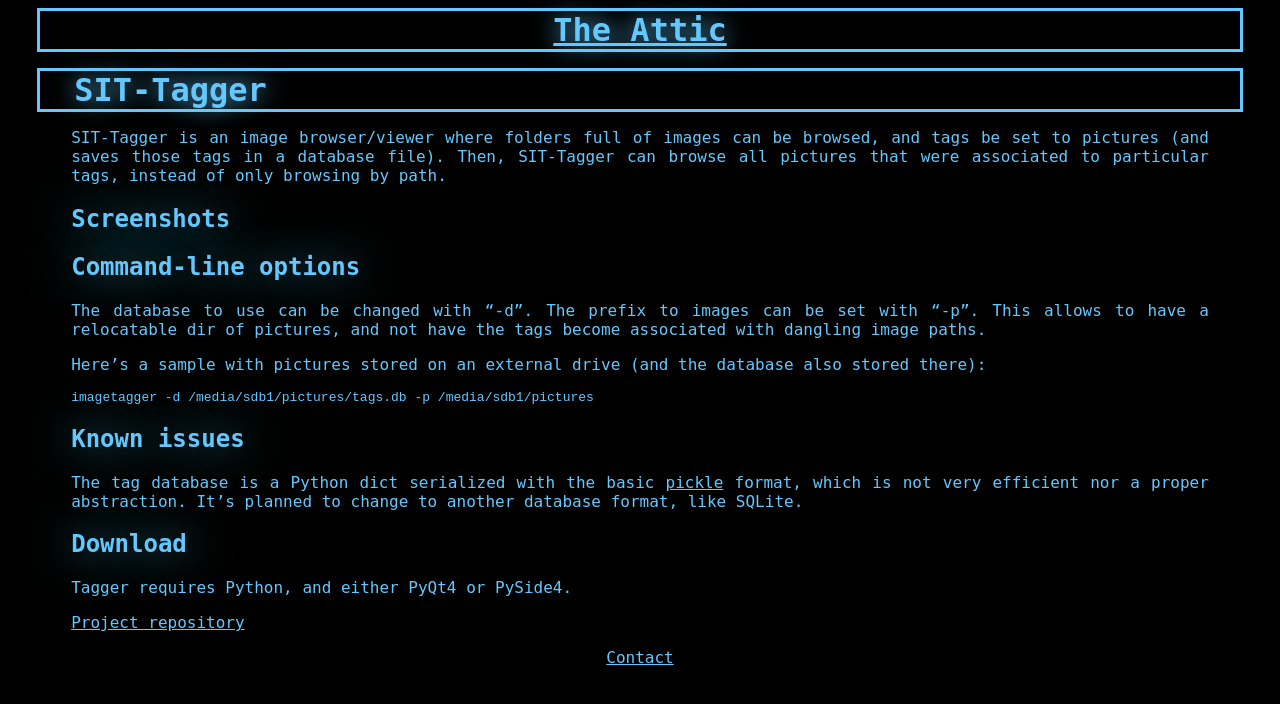
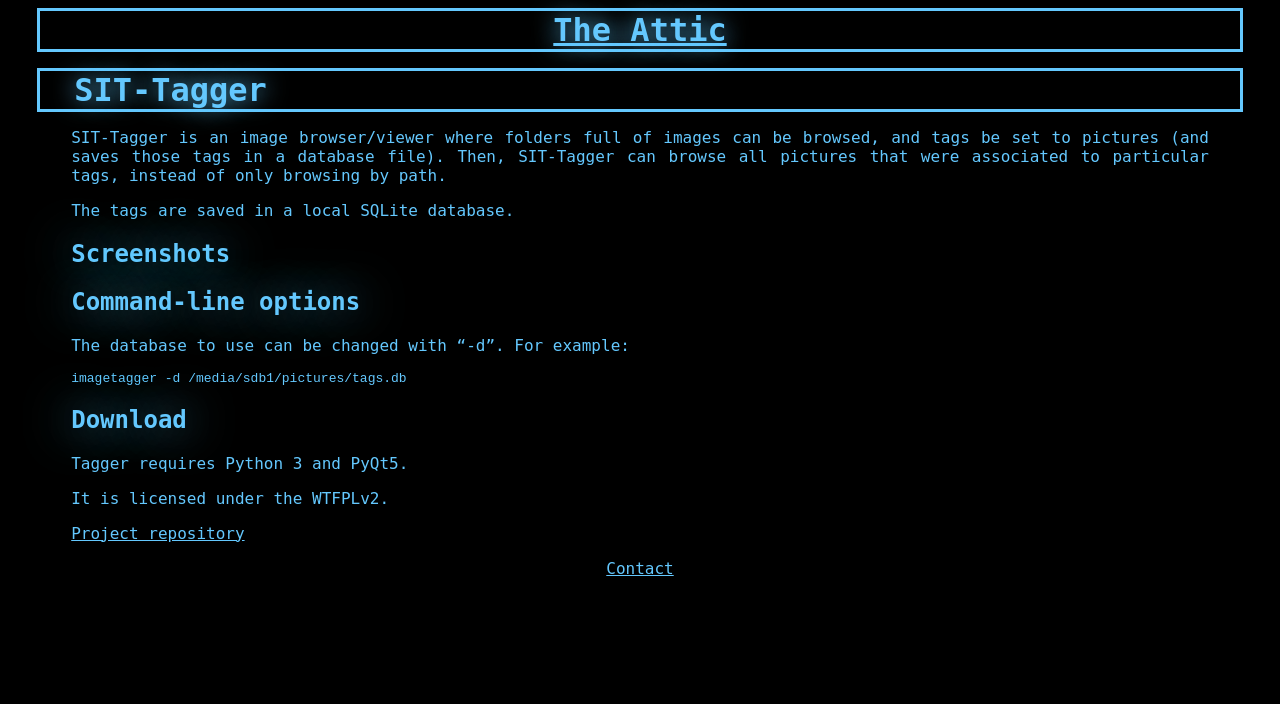
Before and after one commit to hydrargyrum/hydrargyrum.github.io, a Jekyll site: the page built from sit-tagger/index.md, in a window 1280 px wide. Shown: the top 704 px of the page. Built offline with Jekyll 4.4.1, drawn with Linux system fonts in a browser that asks for light colours.

Commit message:
update sit-tagger page

```diff
--- a/sit-tagger/index.md
+++ b/sit-tagger/index.md
@@ -7,24 +7,21 @@
 
 SIT-Tagger is an image browser/viewer where folders full of images can be browsed, and tags be set to pictures (and saves those tags in a database file). Then, SIT-Tagger can browse all pictures that were associated to particular tags, instead of only browsing by path.
 
+The tags are saved in a local SQLite database.
+
 ## Screenshots ##
-
 
 
 ## Command-line options ##
 
-The database to use can be changed with "-d". The prefix to images can be set with "-p". This allows to have a relocatable dir of pictures, and not have the tags become associated with dangling image paths.
+The database to use can be changed with "-d". For example:
 
-Here's a sample with pictures stored on an external drive (and the database also stored there):
-
-`imagetagger -d /media/sdb1/pictures/tags.db -p /media/sdb1/pictures`
-
-## Known issues ##
-
-The tag database is a Python dict serialized with the basic [pickle](http://docs.python.org/2/library/pickle.html) format, which is not very efficient nor a proper abstraction. It's planned to change to another database format, like SQLite.
+`imagetagger -d /media/sdb1/pictures/tags.db`
 
 ## Download ##
 
-Tagger requires Python, and either PyQt4 or PySide4.
+Tagger requires Python 3 and PyQt5.
+
+It is licensed under the WTFPLv2.
 
 [Project repository](https://github.com/hydrargyrum/sit-tagger)
```
